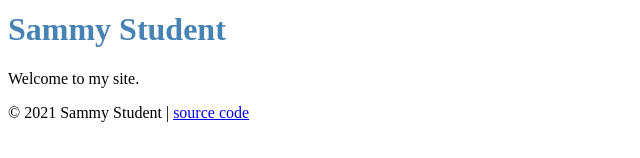
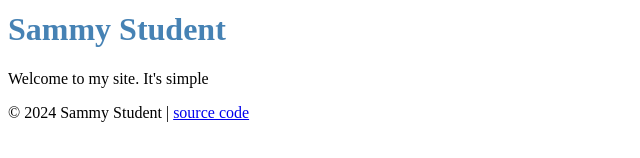
Before and after one commit to abraverman1/student-site-inclass, a plain HTML site: page index.html in a window 1280 px wide. Shown: the part 132-290 px from the top of the page, 0-640 px from the left. Drawn offline with Linux system fonts and the light colour scheme.

Commit message:
Update index.html

```diff
--- a/index.html
+++ b/index.html
@@ -20,11 +20,11 @@
 
     <div class="page">
       <h1>Sammy Student</h1>
-      <p>Welcome to my site.</p>
+      <p>Welcome to my site. It's simple</p>
     </div>
 
     <footer>
-      <p>&copy; 2021 Sammy Student |
+      <p>&copy; 2024 Sammy Student |
         <a href="https://github.com/prof-rossetti/student-site">source code</a>
       </p>
     </footer>
```
